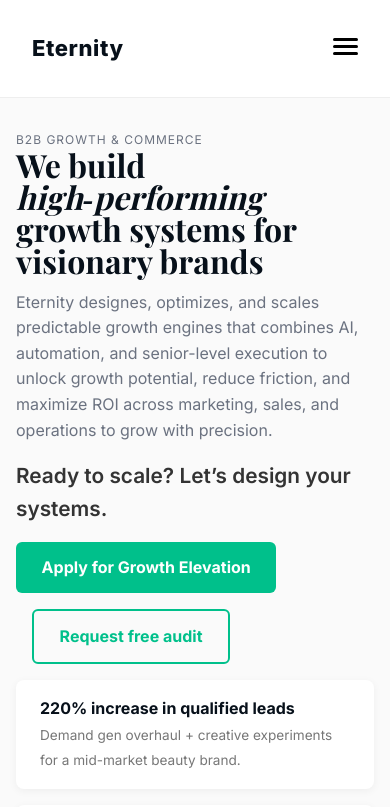
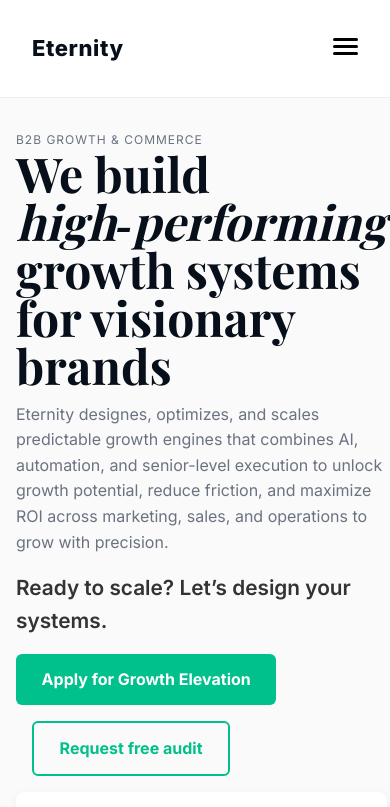
Before and after one commit to orlandoperflo/eternity, a plain HTML site: page index.html in a window 390 px wide. Shown: the top 807 px of the page. Drawn offline with nearby package versions, Linux system fonts and the light colour scheme; a web font is replaced by a local one.

Commit message:
Update index.html

```diff
--- a/index.html
+++ b/index.html
@@ -82,7 +82,7 @@
     .nav-toggle { display: flex; }
     .hero { flex-direction: column; padding: 2rem 1rem; }
     .offer-side { position: static; }
-    section h2 { font-size: 2rem; }
+    section h2 { font-size: 3rem; }
     section h3 { font-size: 1.5rem; }
     footer { flex-direction: column; text-align: center; gap: 0.5rem; }
   }
```
